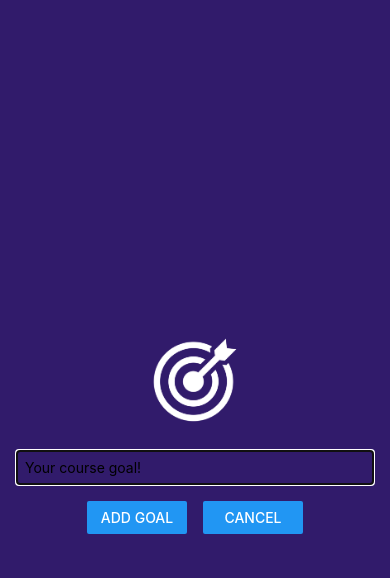
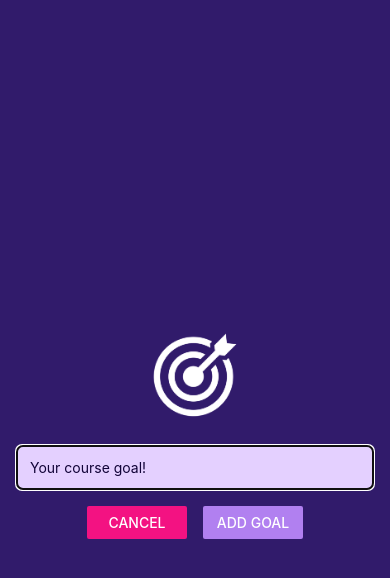
Before and after one commit to soyeom/react-native-app, a React Native app: screen / in a window 390 px wide. Both pictures are taken after a click on the button "ADD NEW GOAL". Shown: the top 578 px of the page. Built offline with nearby package versions, Linux system fonts and the light colour scheme.

Commit message:
styling complete

```diff
--- a/App.js
+++ b/App.js
@@ -1,5 +1,6 @@
 import { useState } from "react";
 import { StyleSheet, View, FlatList, Button } from "react-native";
+import { StatusBar } from "expo-status-bar";
 
 import GoalItem from "./components/GoalItem";
 import GoalInput from "./components/GoalInput";
@@ -36,10 +37,12 @@
   }
 
   return (
+    <>
+    <StatusBar style="light" />
     <View style={styles.appContainer}>
       <Button
         title="Add New Goal"
-        color="#5e0acc"
+        color="#a065ec"
         onPress={startAddGoalHandler}
       />
       <GoalInput
@@ -65,6 +68,7 @@
         />
       </View>
     </View>
+    </>
   );
 }
 
@@ -73,6 +77,7 @@
     flex: 1,
     paddingTop: 50,
     paddingHorizontal: 16,
+    backgroundColor: '#1e085a',
   },
   goalsContainer: {
     flex: 5,
--- a/app.json
+++ b/app.json
@@ -6,6 +6,7 @@
     "orientation": "portrait",
     "icon": "./assets/icon.png",
     "userInterfaceStyle": "light",
+    "backgroundColor": "#1e085a",
     "splash": {
       "image": "./assets/splash.png",
       "resizeMode": "contain",
--- a/components/GoalInput.js
+++ b/components/GoalInput.js
@@ -24,7 +24,10 @@
   return (
     <Modal visible={props.visible} animationType="slide">
       <View style={styles.inputContainer}>
-        <Image style={styles.image} source={require('..//assets/images/goal.png')} />
+        <Image
+          style={styles.image}
+          source={require("..//assets/images/goal.png")}
+        />
         <TextInput
           style={styles.textInput}
           placeholder="Your course goal!"
@@ -33,10 +36,10 @@
         />
         <View style={styles.buttonContainer}>
           <View style={styles.button}>
-            <Button title="Add Goal" onPress={addGoalHandler} />
+            <Button title="Cancel" onPress={props.onCancel} color='#f31282' />
           </View>
           <View style={styles.button}>
-            <Button title="Cancel" onPress={props.onCancel} />
+            <Button title="Add Goal" onPress={addGoalHandler} color="#b180f0" />
           </View>
         </View>
       </View>
@@ -52,18 +55,21 @@
     justifyContent: "center", //모든 콘텐츠가 중간에 모인다
     alignItems: "center",
     padding: 16, // 입력란 바깥쪽 여백
-    backgroundColor: '#311b6b'
+    backgroundColor: "#311b6b",
   },
   image: {
-    width:  100,
+    width: 100,
     height: 100,
     margin: 20,
   },
   textInput: {
     borderWidth: 1,
-    borderColor: "#cccccc",
+    borderColor: "#e4d0ff",
+    borderRadius: 6,
+    backgroundColor: "#e4d0ff",
+    color: '#120438',
     width: "100%",
-    padding: 8, // TextInput의 안쪽 여백
+    padding: 13, // TextInput의 안쪽 여백
   },
   buttonContainer: {
     flexDirection: "row",
```
